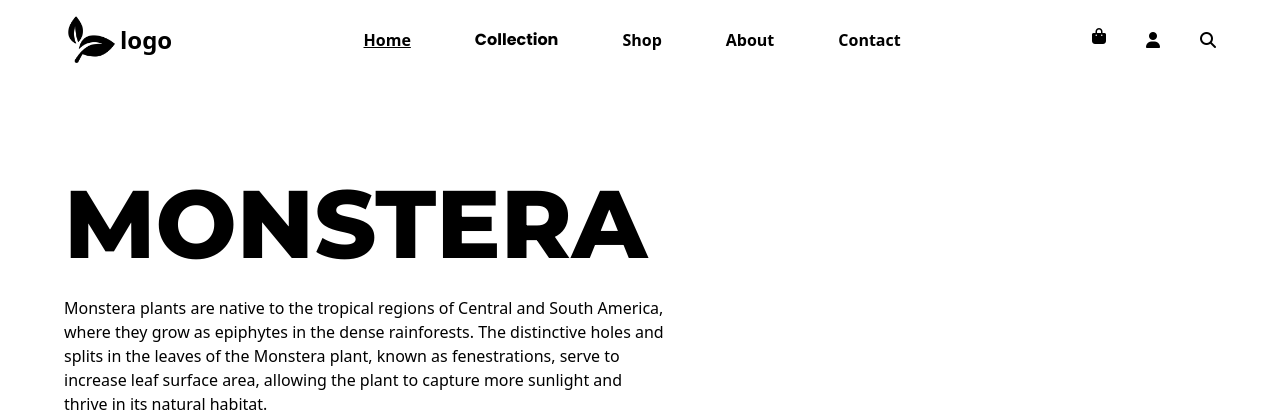
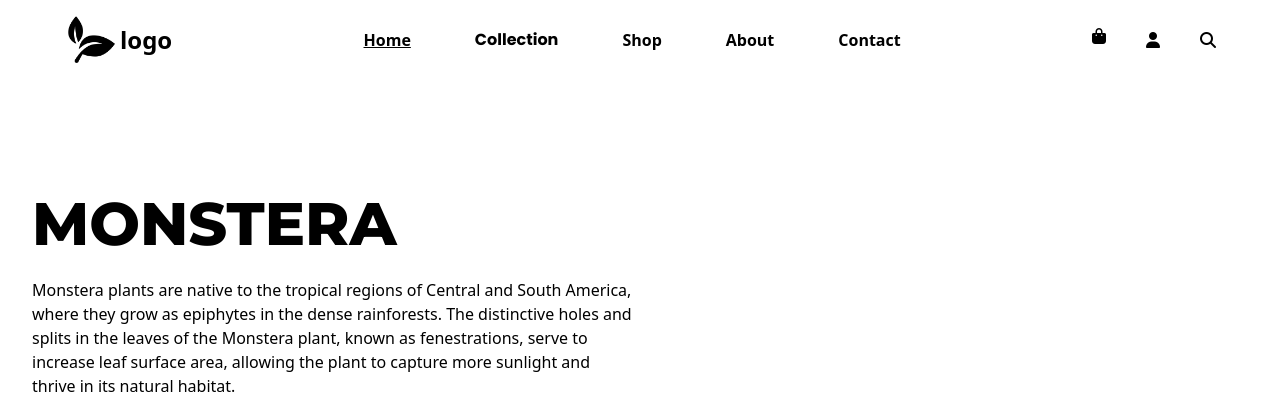
Before and after one commit to dusndjnks/plantHomepage, a plain HTML site: page index.html in a window 1280 px wide. Shown: the top 419 px of the page. Drawn offline with nearby package versions, Linux system fonts and the light colour scheme.

Commit message:
modify file

```diff
--- a/index.html
+++ b/index.html
@@ -39,11 +39,12 @@
       </script>
 </head>
 <body>
-    <div class="px-16">
+    <div >
         <div class="w-[50%] lg:max-w-[800px] mx-auto absolute bottom-0 right-0 z-[-1] ">
             <img src="views/hesbdhbs-removebg.png"  class=" h-auto w-auto z-[-1]" alt="">
         </div>
         <div>
+           <div class="px-16">
             <nav class="flex items-center bg-white h-20  justify-between ">
                 <div class="flex items-center justify-center font-bold text-2xl py-2">
                     <img src="views/leaf-icon-png-24.jpg" class="h-14" alt="">
@@ -62,14 +63,15 @@
                     <p><i class="fa-solid fa-magnifying-glass"></i></p>
                 </div>
             </nav>
+           </div>
         </div>
 
 
-    <div class="h-[500px] flex flex-col justify-center max-w-7xl mx-auto ">
+    <div class="h-[500px] flex flex-col justify-center  mx-auto px-8  ">
 
-            <p class="text-6xl lg:text-8xl font-extrabold font-montserrat ">MONSTERA</p><br>
+            <p class="text-6xl lg:text-6xl font-extrabold font-montserrat ">MONSTERA</p><br>
             <div class="">
-                <p class="w-[400px] md:w-[600px]">
+                <p class="w-[300px] md:w-[600px]">
                     Monstera plants are native to the tropical regions  of Central  and South America, where they grow as epiphytes in the dense rainforests.
                     The distinctive holes and splits in the leaves of the Monstera plant, known as fenestrations, serve to increase leaf surface area, allowing the plant to capture more sunlight and thrive in its natural habitat.
                 </p>
```
